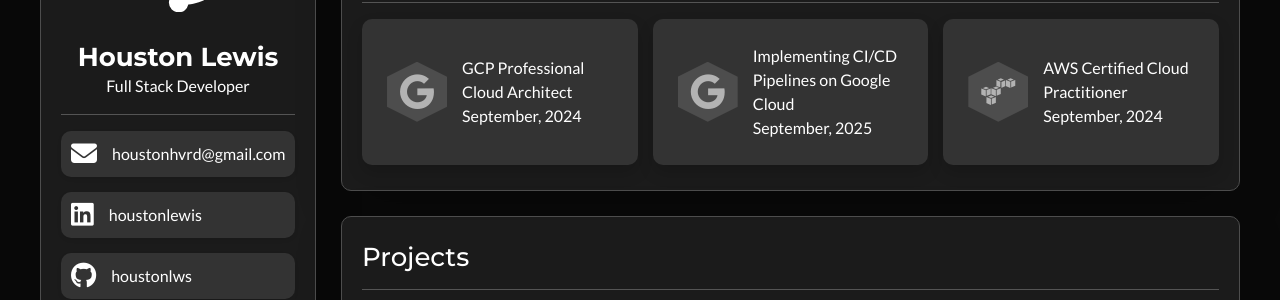
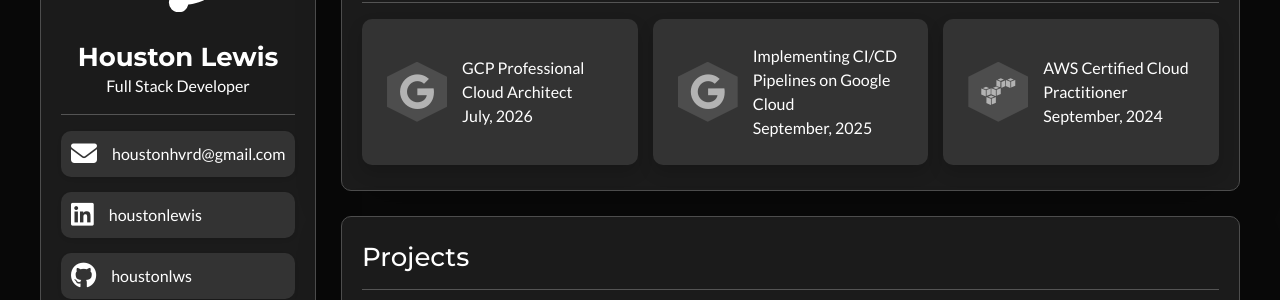
Before and after one commit to houstonlws/houston-lewis, a Jekyll site: the page built from index.html, in a window 1280 px wide and 900 px high, scrolled down 1288 px. Shown: the part 154-454 px from the top of the window. Built offline with Jekyll 4.4.1, drawn with Linux system fonts in a browser that asks for light colours.

Commit message:
update description for GCP Professional Cloud Architect certification

```diff
--- a/_data/certifications.yml
+++ b/_data/certifications.yml
@@ -1,7 +1,7 @@
 - name: GCP Professional Cloud Architect
   url: https://www.credly.com/badges/3a6f436b-014b-4822-9c5b-1fe4a5ce8f3b/linked_in?t=tiopyd
   class: devicon-google-plain
-  description: September, 2024
+  description: July, 2026
 
 - name: Implementing CI/CD Pipelines on Google Cloud
   url: https://www.credly.com/earner/earned/badge/b9afbb97-e55c-4600-a78c-b8153f3278e7
```
